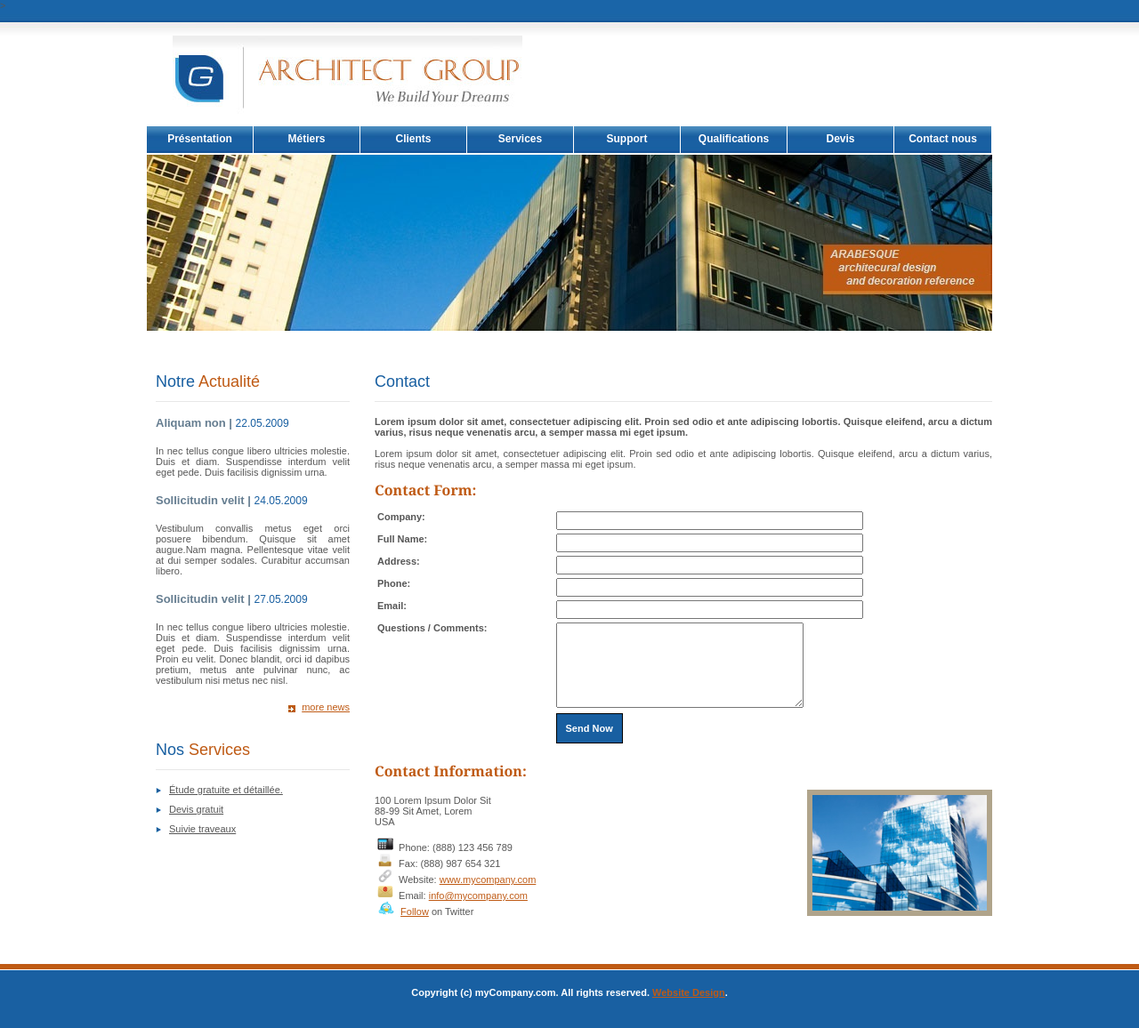
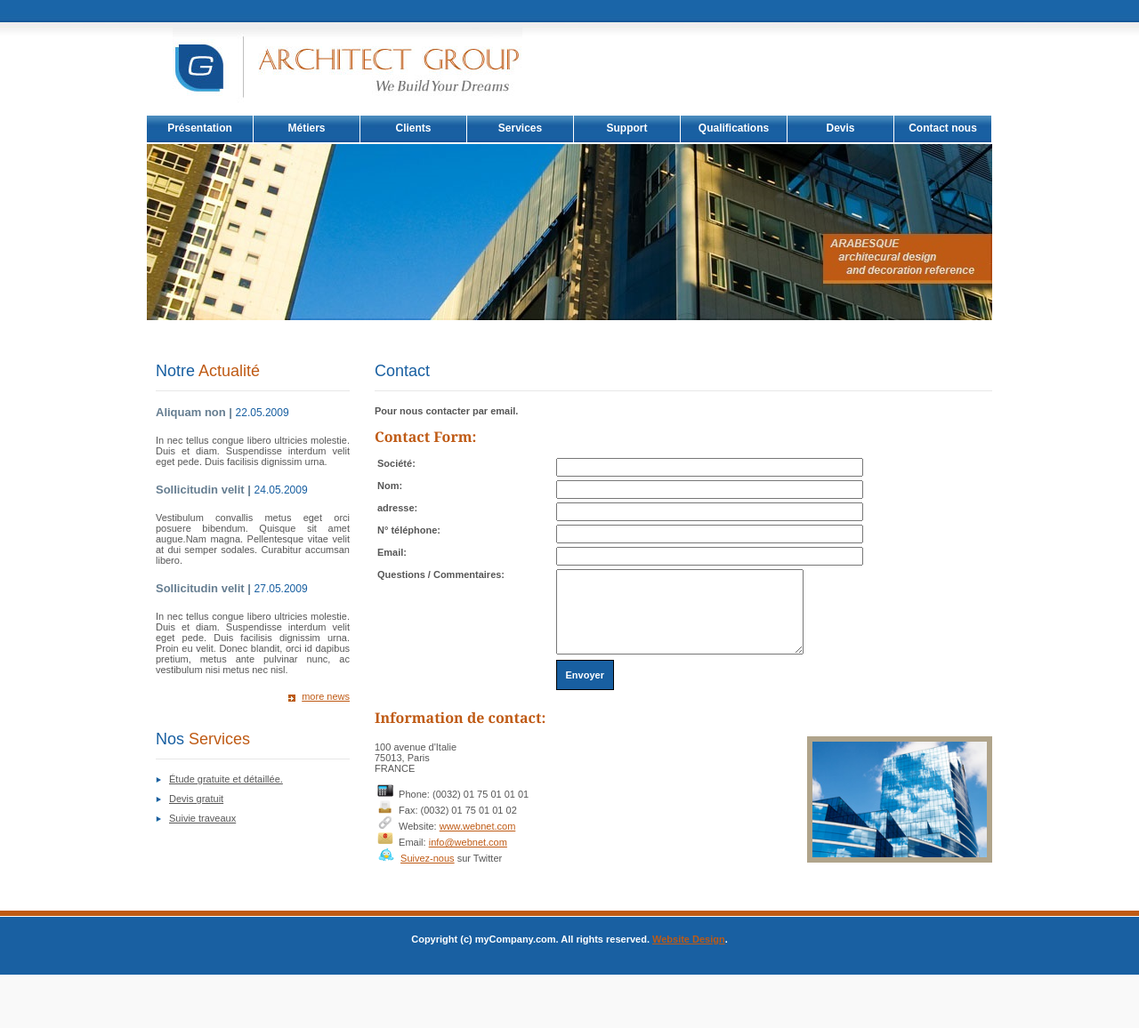
Before and after one commit to 504com/arabesque, a PHP site: page /contact.php in a window 1280 px wide. Shown: the whole page at 89% size. After the commit the page ends 1096 px from the top, so only its background shows below. Run offline with PHP 8.4, Linux system fonts and the light colour scheme; some libraries are stand-ins or nearby versions.

Commit message:
FIX bugs

```diff
--- a/contact.php
+++ b/contact.php
@@ -6,34 +6,34 @@
             <h1>Contact</h1>
           </div>
           <div style="margin-bottom:10px;">
-            <div> <strong>Lorem ipsum dolor sit amet, consectetuer adipiscing elit. Proin sed odio et ante adipiscing lobortis. Quisque eleifend, arcu a dictum varius, risus neque venenatis arcu, a semper massa mi eget ipsum. </strong><br />
-              <br />
-              Lorem ipsum dolor sit amet, consectetuer adipiscing elit. Proin sed odio et ante adipiscing lobortis. Quisque eleifend, arcu a dictum varius, risus neque venenatis arcu, a semper massa mi eget ipsum. </div>
+            <div>
+                <strong>Pour nous contacter par email.</strong><br />
+            </div>
             <div> <br />
               <h4>Contact Form:</h4>
               <form action="#" method="post">
                 <table width="97%">
                   <tr>
                     <td width="145" align="left" valign="top" class="body" id="Company"><strong>
-                      <label for="Company">Company:</label>
+                      <label for="Company">Société:</label>
                       </strong></td>
                     <td width="280" align="left" valign="top"><input name="Company" type="text" size="40" /></td>
                   </tr>
                   <tr>
                     <td align="left" valign="top" class="body" id="Contact"><strong>
-                      <label for="FullName">Full Name:</label>
+                      <label for="FullName">Nom:</label>
                       </strong></td>
                     <td align="left" valign="top"><input name="Name" type="text" size="40" /></td>
                   </tr>
                   <tr>
                     <td align="left" valign="top" class="body" id="Address"><strong>
-                      <label for="Address">Address:</label>
+                      <label for="Address">adresse:</label>
                       </strong></td>
                     <td align="left" valign="top"><input name="Address" type="text" size="40" /></td>
                   </tr>
                   <tr>
                     <td align="left" valign="top" class="body" id="Phone"><strong>
-                      <label for="Phone">Phone:</label>
+                      <label for="Phone">N° téléphone:</label>
                       </strong></td>
                     <td align="left" valign="top"><input name="Phone" type="text" size="40" /></td>
                   </tr>
@@ -45,28 +45,28 @@
                   </tr>
                   <tr>
                     <td align="left" valign="top" class="body" id="Comments"><strong>
-                      <label for="Comments">Questions / Comments:</label>
+                      <label for="Comments">Questions / Commentaires:</label>
                       </strong></td>
                     <td align="left" valign="top"><textarea name="comments" cols="32" rows="6"></textarea></td>
                   </tr>
                   <tr>
                     <td></td>
-                    <td><input type="submit" name="submit" class="button" value="Send Now" /></td>
+                    <td><input type="submit" name="submit" class="button" value="Envoyer" /></td>
                   </tr>
                 </table>
               </form>
             </div>
             <div> <br />
-              <h4>Contact Information: </h4>
+              <h4> Information de contact: </h4>
               <img src="images/photo-contact.jpg" alt="" width="196" height="130" class="project-img" />
-              <p>100 Lorem Ipsum Dolor Sit<br />
-                88-99 Sit Amet, Lorem<br />
-                USA</p>
-              <p> <span><img src="images/ico-phone.png" alt="" width="20" height="16" hspace="2"  /> Phone:</span> (888) 123 456 789<br />
-                <span><img src="images/ico-fax.png" alt="" width="20" height="16" hspace="2"  /> Fax:</span> (888) 987 654 321<br />
-                <span><img src="images/ico-website.png" alt="" width="20" height="16" hspace="2"  /> Website:</span> <a href="#">www.mycompany.com</a><br />
-                <span><img src="images/ico-email.png" alt="" width="20" height="16" hspace="2"  /> Email:</span> <a href="#">info@mycompany.com</a><br />
-                <span><img src="images/ico-twitter.png" alt="" width="20" height="16" hspace="3"  /> <a href="#">Follow</a> on Twitter</span><br />
+              <p>100 avenue d'Italie<br />
+                75013, Paris<br />
+                FRANCE</p>
+              <p> <span><img src="images/ico-phone.png" alt="" width="20" height="16" hspace="2"  /> Phone:</span> (0032) 01 75 01 01 01<br />
+                <span><img src="images/ico-fax.png" alt="" width="20" height="16" hspace="2"  /> Fax:</span> (0032) 01 75 01 01 02<br />
+                <span><img src="images/ico-website.png" alt="" width="20" height="16" hspace="2"  /> Website:</span> <a href="#">www.webnet.com</a><br />
+                <span><img src="images/ico-email.png" alt="" width="20" height="16" hspace="2"  /> Email:</span> <a href="#">info@webnet.com</a><br />
+                <span><img src="images/ico-twitter.png" alt="" width="20" height="16" hspace="3"  /> <a href="#">Suivez-nous</a> sur Twitter</span><br />
               </p>
             </div>
           </div>
--- a/header.php
+++ b/header.php
@@ -10,7 +10,6 @@
     <script type="text/javascript" src="js/localscroll/jquery.scrollTo.js"></script>
     <script type="text/javascript" src="js/lancement.js"></script><!-- permet le lancement de la fonction de scroll -->
 </head>
->
 <body>
 <div id="container">
     <div class="headerzone">
--- a/zellij.php
+++ b/zellij.php
@@ -35,7 +35,7 @@
             <li  class="last"><a href="contact.php">Contact nous</a></li>
         </ul>
     </div>
-    <div class="banner"><img src="images/insidebanner.jpg" alt="" /></div>
+    <div class="banner"><img src="images/banner.jpg" alt="" /></div>
     <div  id="zellij" class="workzone">
         <div>
             <h1>L'Art de <span class="redheading">Zellij</span></h1>
```
Also changed, not shown: peinture.php (+6 -13 lines).
